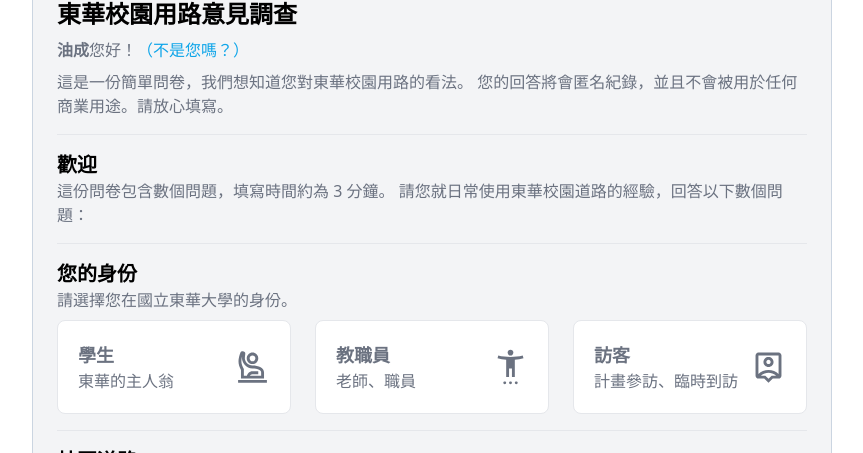
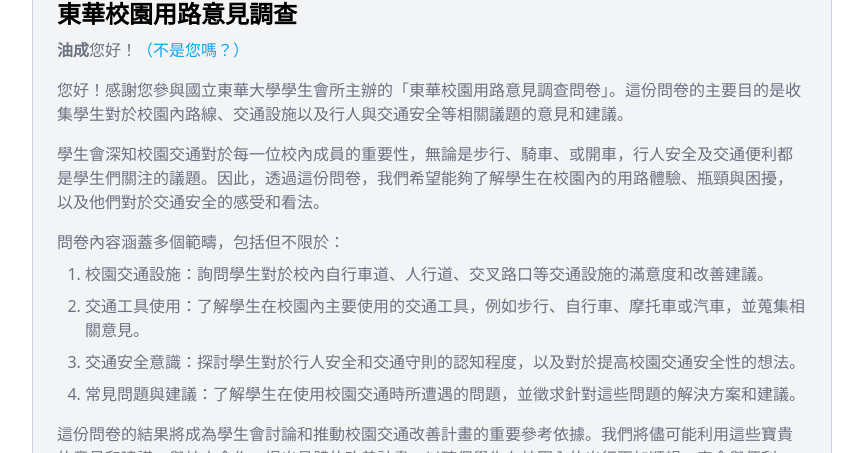
Before and after one commit to yc97463/ndhusa-traffic, a Next.js app: page / in a window 1280 px wide. Shown: the part 347-800 px from the top of the page, without its empty margins (208-1071 px from the left). Built offline with nearby package versions, Linux system fonts and the light colour scheme.

Commit message:
add survey description

```diff
--- a/pages/index.tsx
+++ b/pages/index.tsx
@@ -35,10 +35,38 @@
               <strong>油成</strong>您好！
               <a className="text-sky-500">（不是您嗎？）</a>
             </p>
+            <div className="description">
             <p>
-              這是一份簡單問卷，我們想知道您對東華校園用路的看法。
-              您的回答將會匿名紀錄，並且不會被用於任何商業用途。請放心填寫。
+                您好！感謝您參與國立東華大學學生會所主辦的「東華校園用路意見調查問卷」。這份問卷的主要目的是收集學生對於校園內路線、交通設施以及行人與交通安全等相關議題的意見和建議。
+              </p>
+              <p>
+                學生會深知校園交通對於每一位校內成員的重要性，無論是步行、騎車、或開車，行人安全及交通便利都是學生們關注的議題。因此，透過這份問卷，我們希望能夠了解學生在校園內的用路體驗、瓶頸與困擾，以及他們對於交通安全的感受和看法。
+              </p>
+              <p>
+                問卷內容涵蓋多個範疇，包括但不限於：
+                <br />
+                <ul className="list">
+                  <li>
+                    校園交通設施：詢問學生對於校內自行車道、人行道、交叉路口等交通設施的滿意度和改善建議。
+                  </li>
+                  <li>
+                    交通工具使用：了解學生在校園內主要使用的交通工具，例如步行、自行車、摩托車或汽車，並蒐集相關意見。
+                  </li>
+                  <li>
+                    交通安全意識：探討學生對於行人安全和交通守則的認知程度，以及對於提高校園交通安全性的想法。
+                  </li>
+                  <li>
+                    常見問題與建議：了解學生在使用校園交通時所遭遇的問題，並徵求針對這些問題的解決方案和建議。
+                  </li>
+                </ul>
+              </p>
+              <p>
+                這份問卷的結果將成為學生會討論和推動校園交通改善計畫的重要參考依據。我們將儘可能利用這些寶貴的意見和建議，與校方合作，提出具體的改善計畫，以確保學生在校園內的出行更加順暢、安全與便利。
+              </p>
+              <p>
+                再次感謝您撥冗填寫這份問卷，您的意見對於改善校園環境將會起到非常重要的作用。如果您有任何其他疑問或意見，請隨時與我們聯繫，謝謝！
             </p>
+          </div>
           </div>
           <hr className="my-4" />
           <div>
--- a/styles/globals.css
+++ b/styles/globals.css
@@ -37,3 +37,15 @@
 
 .selection {
 }
+
+.description p {
+  @apply my-4;
+}
+
+.description .list {
+  @apply list-decimal pl-7 my-2;
+}
+
+.description .list li {
+  @apply my-2;
+}
```
